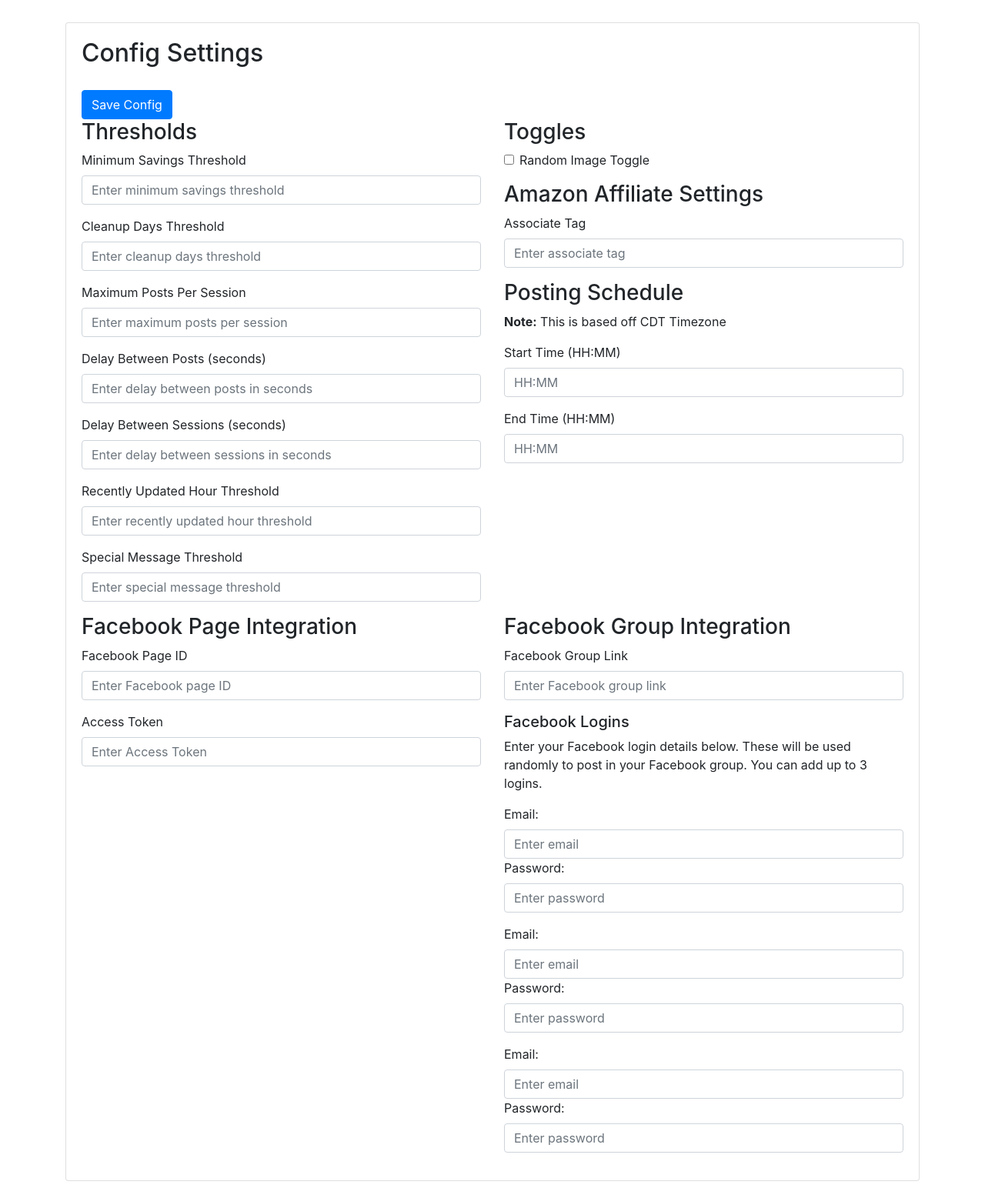
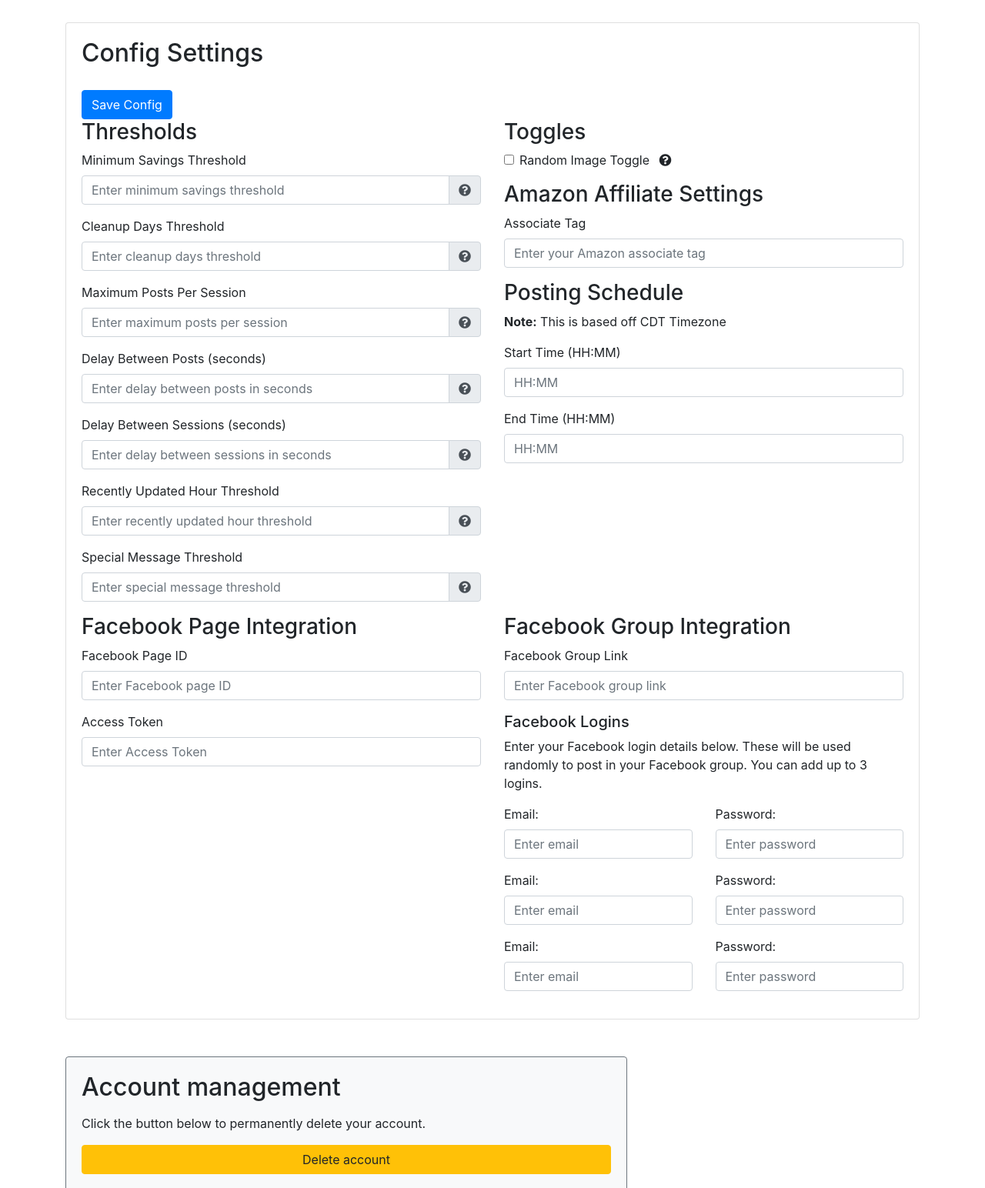
Before and after one commit to hkhan701/DealDynamo-deprecated, a Flask app: template templates/profile.html in a window 1280 px wide. Shown: the part 615-2159 px from the top of the page at 77% size. Run offline with Flask 3, Linux system fonts and the light colour scheme; the template is opened without the code that fills it, so the values that code supplies are empty; some libraries are stand-ins or nearby versions.

Commit message:
Added tool tip for some settings

```diff
--- a/templates/profile.html
+++ b/templates/profile.html
@@ -87,31 +87,66 @@
                                         <h3>Thresholds</h3>
                                         <div class="form-group">
                                             <label for="minimum_savings_threshold">Minimum Savings Threshold</label>
+                                            <div class="input-group">
                                                 <input class="form-control" type="number" id="minimum_savings_threshold" name="minimum_savings_threshold" placeholder="Enter minimum savings threshold" value="{{ current_config.minimum_savings_threshold }}">
+                                                <div class="input-group-append">
+                                                    <span class="input-group-text" data-toggle="tooltip" data-placement="top" title="Enter the minimum amount of savings required for a deal to be considered"><i class="fas fa-question-circle"></i></span>
+                                                </div>
+                                            </div>
                                         </div>
                                         <div class="form-group">
                                             <label for="cleanup_days_threshold">Cleanup Days Threshold</label>
+                                            <div class="input-group">
                                                 <input class="form-control" type="number" id="cleanup_days_threshold" name="cleanup_days_threshold" placeholder="Enter cleanup days threshold" value="{{ current_config.cleanup_days_threshold }}">
+                                                <div class="input-group-append">
+                                                    <span class="input-group-text" data-toggle="tooltip" data-placement="top" title="Enter the number of days after which inactive deals should be cleaned up"><i class="fas fa-question-circle"></i></span>
+                                                </div>
+                                            </div>
                                         </div>
                                         <div class="form-group">
                                             <label for="maximum_posts_per_session">Maximum Posts Per Session</label>
+                                            <div class="input-group">
                                                 <input class="form-control" type="number" id="maximum_posts_per_session" name="maximum_posts_per_session" placeholder="Enter maximum posts per session" value="{{ current_config.maximum_posts_per_session }}">
+                                                <div class="input-group-append">
+                                                    <span class="input-group-text" data-toggle="tooltip" data-placement="top" title="Enter the maximum number of posts allowed per session"><i class="fas fa-question-circle"></i></span>
+                                                </div>
+                                            </div>
                                         </div>
                                         <div class="form-group">
                                             <label for="delay_between_posts">Delay Between Posts (seconds)</label>
+                                            <div class="input-group">
                                                 <input class="form-control" type="number" id="delay_between_posts" name="delay_between_posts" placeholder="Enter delay between posts in seconds" value="{{ current_config.delay_between_posts }}">
+                                                <div class="input-group-append">
+                                                    <span class="input-group-text" data-toggle="tooltip" data-placement="top" title="Enter the delay between each post in seconds"><i class="fas fa-question-circle"></i></span>
+                                                </div>
+                                            </div>
                                         </div>
                                         <div class="form-group">
                                             <label for="delay_between_sessions">Delay Between Sessions (seconds)</label>
+                                            <div class="input-group">
                                                 <input class="form-control" type="number" id="delay_between_sessions" name="delay_between_sessions" placeholder="Enter delay between sessions in seconds" value="{{ current_config.delay_between_sessions }}">
+                                                <div class="input-group-append">
+                                                    <span class="input-group-text" data-toggle="tooltip" data-placement="top" title="Enter the delay between each session in seconds"><i class="fas fa-question-circle"></i></span>
+                                                </div>
+                                            </div>
                                         </div>
                                         <div class="form-group">
                                             <label for="recently_updated_hour_threshold">Recently Updated Hour Threshold</label>
+                                            <div class="input-group">
                                                 <input class="form-control" type="number" id="recently_updated_hour_threshold" name="recently_updated_hour_threshold" placeholder="Enter recently updated hour threshold" value="{{ current_config.recently_updated_hour_threshold }}">
+                                                <div class="input-group-append">
+                                                    <span class="input-group-text" data-toggle="tooltip" data-placement="top" title="Enter the hour threshold for recently updated deals"><i class="fas fa-question-circle"></i></span>
+                                                </div>
+                                            </div>
                                         </div>
                                         <div class="form-group">
                                             <label for="special_message_threshold">Special Message Threshold</label>
+                                            <div class="input-group">
                                                 <input class="form-control" type="number" id="special_message_threshold" name="special_message_threshold" placeholder="Enter special message threshold" value="{{ current_config.special_message_threshold }}">
+                                                <div class="input-group-append">
+                                                    <span class="input-group-text" data-toggle="tooltip" data-placement="top" title="Enter the threshold for special messages"><i class="fas fa-question-circle"></i></span>
+                                                </div>
+                                            </div>
                                         </div>
                                     </div>
                                     <div class="col-md-6">
@@ -119,11 +154,12 @@
                                         <div class="form-group form-check">
                                             <input type="checkbox" class="form-check-input" id="random_image_toggle" name="random_image_toggle" {% if current_config.random_image_toggle[0] %}checked{% endif %}>
                                             <label class="form-check-label" for="random_image_toggle">Random Image Toggle</label>
+                                            <span class="ml-2" data-toggle="tooltip" data-placement="top" title="If the toggle is turned on, each post will randomly alternate between having an image with a clickable link and having no image but still having a clickable link. If the toggle is turned off, posts will just have a clickable link."><i class="fas fa-question-circle"></i></span>
                                         </div>
                                         <h3>Amazon Affiliate Settings</h3>
                                         <div class="form-group">
                                             <label for="associate_tag">Associate Tag</label>
-                                            <input class="form-control" type="text" id="associate_tag" name="associate_tag" placeholder="Enter associate tag" value="{{ current_config.associate_tag }}">
+                                            <input class="form-control" type="text" id="associate_tag" name="associate_tag" placeholder="Enter your Amazon associate tag" value="{{ current_config.associate_tag }}">
                                         </div>
                                         <h3>Posting Schedule</h3>
                                         <p><b>Note:</b> This is based off CDT Timezone</p>
@@ -155,23 +191,47 @@
                                         </div>
                                             <h5>Facebook Logins</h5>
                                             <p>Enter your Facebook login details below. These will be used randomly to post in your Facebook group. You can add up to 3 logins.</p>
+                                            <div class="row">
+                                                <div class="col-md-6">
                                                     <div class="form-group login">
                                                         <label>Email:</label>
                                                         <input type="email" class="form-control" name="email[]" placeholder="Enter email" value="{{ current_config.logins[0].email }}">
+                                                    </div>
+                                                </div>
+                                                <div class="col-md-6">
+                                                    <div class="form-group login">
                                                         <label>Password:</label>
                                                         <input type="text" class="form-control" name="password[]" placeholder="Enter password" value="{{ current_config.logins[0].password }}">
                                                     </div>
+                                                </div>
+                                            </div>
+                                            <div class="row">
+                                                <div class="col-md-6">
                                                     <div class="form-group login">
                                                         <label>Email:</label>
                                                         <input type="email" class="form-control" name="email[]" placeholder="Enter email" value="{{ current_config.logins[1].email }}">
+                                                    </div>
+                                                </div>
+                                                <div class="col-md-6">
+                                                    <div class="form-group login">
                                                         <label>Password:</label>
                                                         <input type="text" class="form-control" name="password[]" placeholder="Enter password" value="{{ current_config.logins[1].password }}">
                                                     </div>
+                                                </div>
+                                            </div>
+                                            <div class="row">
+                                                <div class="col-md-6">
                                                     <div class="form-group login">
                                                         <label>Email:</label>
                                                         <input type="email" class="form-control" name="email[]" placeholder="Enter email" value="{{ current_config.logins[2].email }}">
+                                                    </div>
+                                                </div>
+                                                <div class="col-md-6">
+                                                    <div class="form-group login">
                                                         <label>Password:</label>
                                                         <input type="text" class="form-control" name="password[]" placeholder="Enter password" value="{{ current_config.logins[2].password }}">
+                                                    </div>
+                                                </div>
                                             </div>
                                     </div>
                                 </div>
```
Lines whose indentation alone changed are shown as unchanged.
